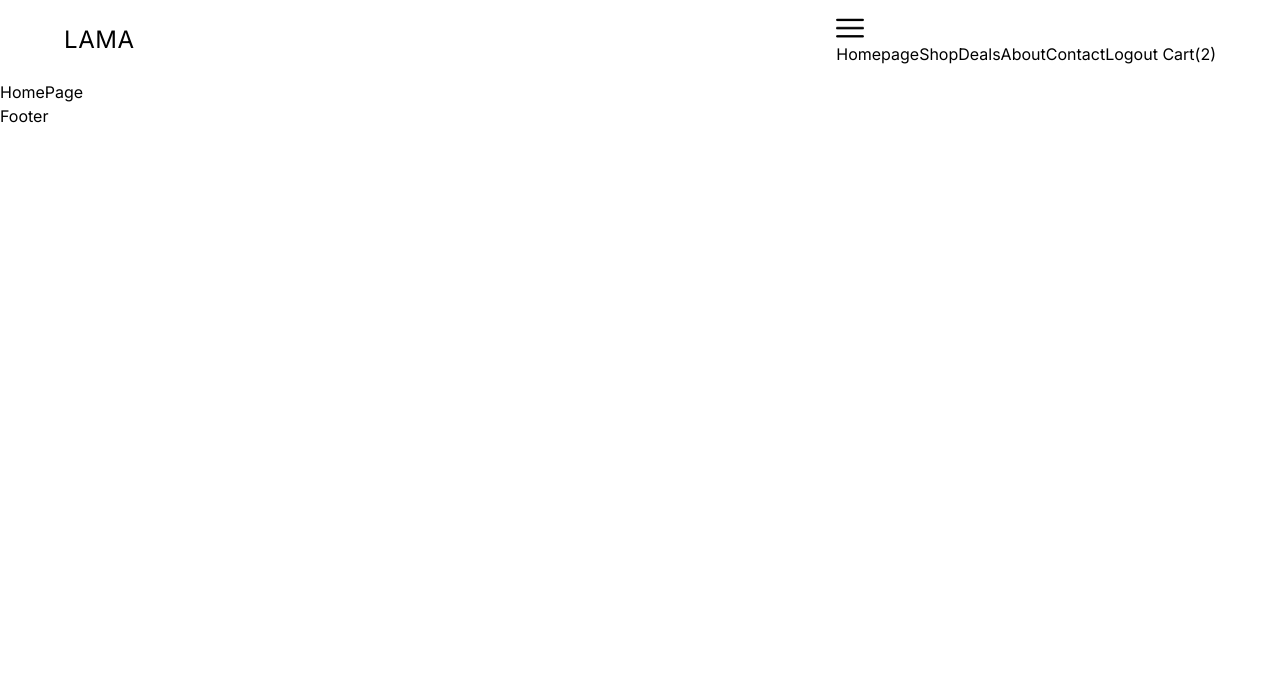
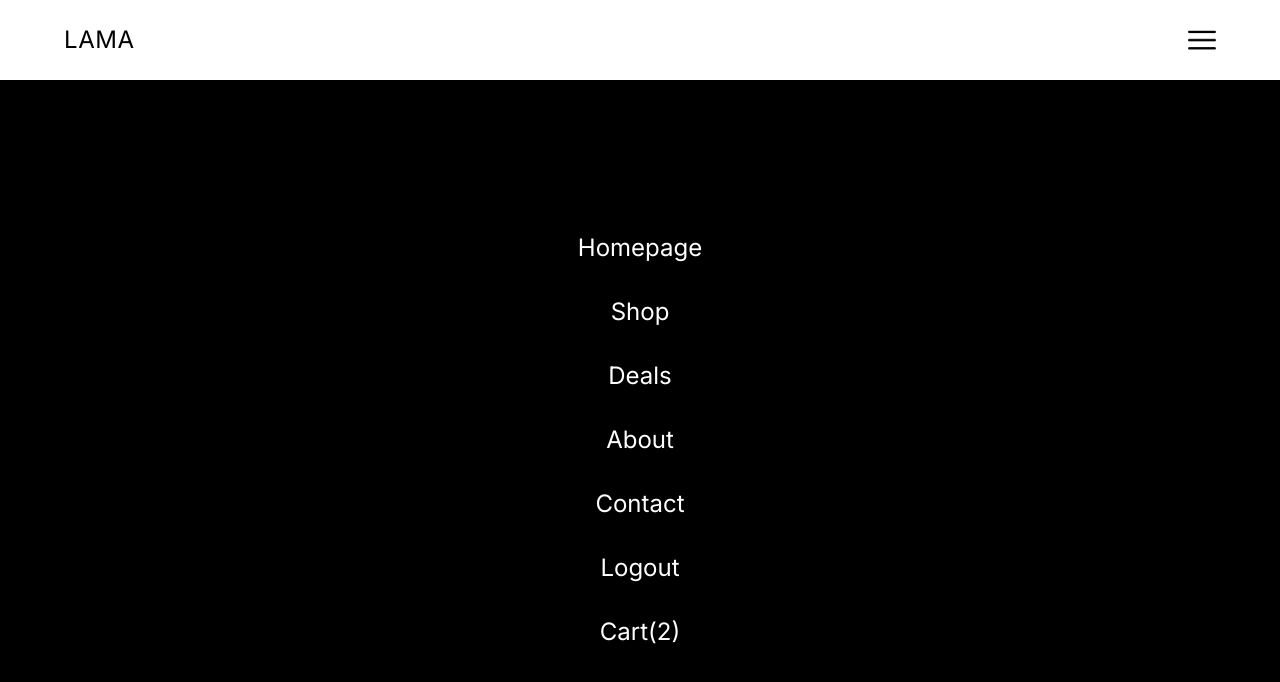
Before and after one commit to HimashaNethmini/admin-dashboard, a Next.js app: page / in a window 1280 px wide. Both pictures are taken after a click on the picture 1202 px from the left and 40 px from the top of the page. Shown: the top 682 px of the page. Built offline with nearby package versions, Linux system fonts and the light colour scheme.

Commit message:
add styles to the menu container

```diff
--- a/src/app/components/Menu.tsx
+++ b/src/app/components/Menu.tsx
@@ -21,7 +21,7 @@
         onClick={() => setOpen((prev) => !prev)}
       />{
         open && (
-            <div className="">
+            <div className="absolute bg-black text-white left-0 top-20 w-full h-[calc(100vh-80px)] flex flex-col items-center justify-center gap-8 text-2xl z-10">
                 <Link href="/" >Homepage</Link>
                 <Link href="/">Shop</Link>
                 <Link href="/">Deals</Link>
```
